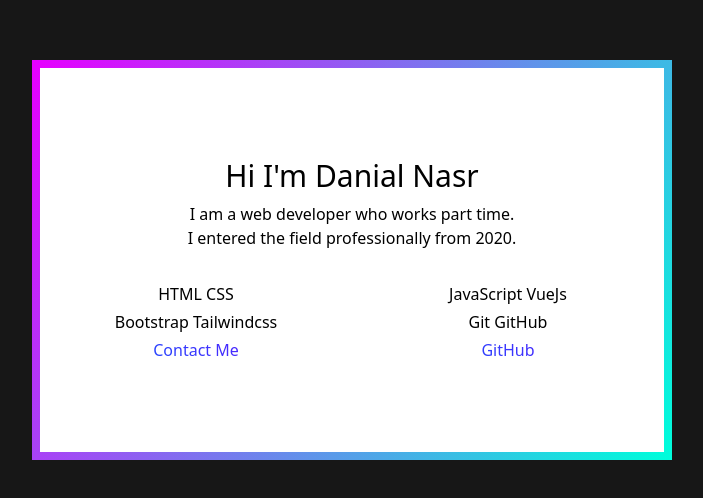
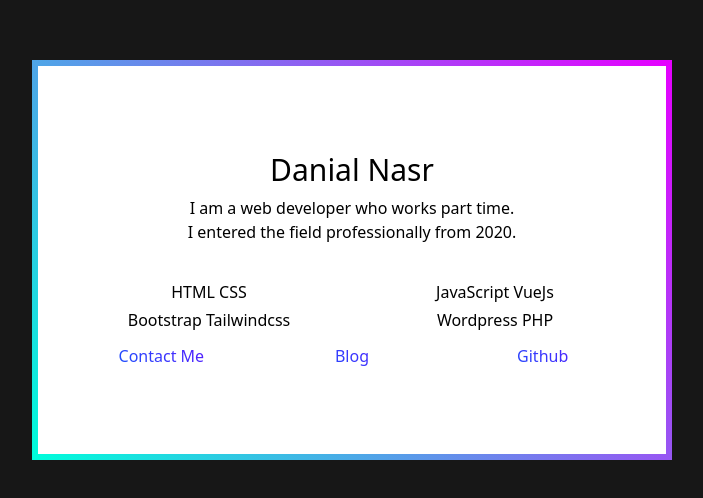
Before and after one commit to imdanieldev/imdanieldev.github.io, a Vue app: page / in a window 1280 px wide. Shown: the part 140-638 px from the top of the page, without its empty margins (288-991 px from the left). Built offline with nearby package versions, Linux system fonts and the light colour scheme.

Commit message:
nothing ...

```diff
--- a/index.html
+++ b/index.html
@@ -3,10 +3,10 @@
 <head>
      <meta charset="UTF-8"/>
      <meta name="viewport" content="width=device-width, initial-scale=1.0"/>
+     <meta name="google-site-verification" content="eJwMbRA2y_obxiVcu9wirhtessIMFynU94opyBkwwoM" />
      <title>Danial Nasr</title>
-     <meta name="google-site-verification" content="eJwMbRA2y_obxiVcu9wirhtessIMFynU94opyBkwwoM" />
 </head>
-<body class="selection:bg-slate-900 selection:text-white min-h-screen bg-neutral-900 text-white min-w-full">
+<body>
 <script type="module" src="/src/main.js"></script>
 </body>
 </html>
--- a/package.json
+++ b/package.json
@@ -17,6 +17,8 @@
     "@vitejs/plugin-vue": "^3.0.0",
     "autoprefixer": "^10.4.8",
     "postcss": "^8.4.16",
+    "sass": "^1.89.2",
+    "sass-loader": "^16.0.5",
     "tailwindcss": "^3.1.8",
     "vite": "^3.0.0"
   }
--- a/src/App.vue
+++ b/src/App.vue
@@ -1,16 +1,64 @@
 <template>
-     <intro/>
+     <div
+          class="selection:bg-slate-900 selection:text-white min-h-svh bg-neutral-900 text-white w-full relative flex justify-center items-center">
+          <section id="intro" class="min-h-svh w-full flex flex-col justify-center items-center px-2 py-4">
+               <div
+                    class="border-gradient relative z-10 bg-white text-black min-w-full flex justify-center items-center flex-col md:min-w-[50vw] min-h-[50vh] py-5 px-3 sm:px-7">
+                    <h1 class="text-center text-3xl break-words text-gradient2">Danial Nasr</h1>
+                    <p class="text-center mt-2 break-words">
+                         I am a web developer who works part time.
+                         <br />
+                         I entered the field professionally from 2020.
+                    </p>
+                    <ul
+                         class="grid grid-cols-1 mt-8 w-full justify-around text-center sm:grid-cols-2">
+                         <li class="list-none sm:mt-1 mt-2 break-words">HTML CSS</li>
+                         <li class="list-none sm:mt-1 mt-2 break-words">JavaScript VueJs</li>
+                         <li class="list-none sm:mt-1 mt-2 break-words">Bootstrap Tailwindcss</li>
+                         <li class="list-none sm:mt-1 mt-2 break-words">Wordpress PHP</li>
+                    </ul>
+                    <div class="grid justify-around grid-cols-1 w-full sm:grid-cols-3 mt-2">
+                         <a class="cursor-pointer font-medium text-gradient break-words text-center mt-2 sm:mt-1"
+                              href="//t.me/D6NTR">Contact Me</a>
+                         <a class="cursor-pointer font-medium text-gradient break-words text-center mt-2 sm:mt-1"
+                              href="/blog">Blog</a>
+                         <a class="cursor-pointer font-medium text-gradient break-words text-center mt-2 sm:mt-1"
+                              href="//github.com/imdanieldev">Github</a>
+                    </div>
+               </div>
+          </section>
+     </div>
+</template>
+<script setup>
+let deg = 0;
 
-</template>
+setInterval(() => {
+     deg += 2;
+     document
+          .querySelector(":root")
+          .style.setProperty(
+               "--gradient",
+               `linear-gradient(${deg}deg, #00fcdb, #e500ff) 1`
+          );
+     if (deg == 360) {
+          deg = 0;
+     }
+}, 200);
+</script>
+<style scoped>
+:root {
+     --gradient: linear-gradient(0deg, #00fcdb, #e500ff) 1;
+}
 
-<script>
-import intro from "./components/intro.vue";
+.border-gradient {
+     border: 6px solid;
+     border-image: var(--gradient);
+}
 
-
-export default {
-     name: "homepage",
-     components: {
-          intro,
-     }
-};
-</script>
+.text-gradient {
+     background: linear-gradient(45deg, #006dfc, #7300ff);
+     background-clip: text;
+     -webkit-background-clip: text;
+     -webkit-text-fill-color: transparent;
+}
+</style>
--- a/src/components/intro.vue
+++ /dev/null
@@ -1,134 +0,0 @@
-<template>
-     <section :id="section['id']" :class="section['class']">
-          <div :class="div['class']">
-               <h1 :class="title['class']">{{ title["text"] }}</h1>
-               <p :class="about['class']">
-                    {{ about["one"] }} <br/>
-                    {{ about["two"] }}
-               </p>
-               <ul :class="ul['class']">
-                    <li :class="skills['one']['class']">{{ skills["one"]["text"] }}</li>
-                    <li :class="skills['two']['class']">{{ skills["two"]["text"] }}</li>
-                    <li :class="skills['three']['class']">{{ skills["three"]["text"] }}</li>
-                    <li :class="skills['four']['class']">{{ skills["four"]["text"] }}</li>
-               </ul>
-               <div :class="contact['class']">
-                    <a :class="email['class']" :href="email['link']">{{ email["text"] }}</a>
-                    <a :class="github['class']" :href="github['link']">{{ github["text"] }}</a>
-               </div>
-
-          </div>
-     </section>
-</template>
-
-
-<script>
-export default {
-     name: "intro",
-     data() {
-          return {
-               section: {
-                    id: "intro",
-                    class: "min-h-screen w-full flex flex-col justify-center items-center",
-               },
-               contact: {
-                    class: "grid justify-around grid-cols-1 w-full sm:grid-cols-2",
-               },
-               title: {
-                    text: "Hi I'm Danial Nasr",
-                    class: "text-center text-3xl break-words",
-               },
-               div: {
-                    class:
-                         "border-gradient relative z-10 bg-white text-black min-w-full min-h-screen flex justify-center items-center flex-col md:min-w-[50vw] md:min-h-[50vh]",
-               },
-               ul: {
-                    class:
-                         "grid grid-cols-1 mt-8 w-full justify-around text-center sm:grid-cols-2",
-               },
-               email: {
-                    link: "https://t.me/D6NTR",
-                    text: "Contact Me",
-                    class:
-                         "cursor-pointer font-medium text-gradient break-words text-center mt-2 sm:mt-1",
-               },
-               github: {
-                    link: "https://github.com/imdanieldev",
-                    text: "GitHub",
-                    class:
-                         "cursor-pointer font-medium text-gradient break-words text-center mt-2 sm:mt-1",
-               },
-               about: {
-                    one: "I am a web developer who works part time.",
-                    two: "I entered the field professionally from 2020.",
-                    class: "max-w-2xs text-center mt-2 text-base break-words",
-               },
-               skills: {
-                    one: {
-                         text: "HTML CSS",
-                         class: "list-none break-words",
-                    },
-                    two: {
-                         text: "JavaScript VueJs",
-                         class: "list-none sm:mt-0 mt-2 break-words",
-                    },
-                    three: {
-                         text: "Bootstrap Tailwindcss",
-                         class: "list-none sm:mt-1 mt-2 break-words",
-                    },
-                    four: {
-                         text: "Git GitHub",
-                         class: "list-none sm:mt-1 mt-2 break-words",
-                    },
-               },
-          };
-     },
-     methods: {
-          load() {
-               document.querySelectorAll("#intro")[0].scrollIntoView();
-               document.querySelector("html").classList.add("scroll-smooth");
-          },
-          goTo(element) {
-               let el = document.querySelectorAll(element);
-               el[0].scrollIntoView();
-          },
-     },
-
-     mounted() {
-          this.load();
-     },
-     setup() {
-          let deg = 0;
-          setInterval(() => {
-               deg += 3;
-               document
-                    .querySelector(":root")
-                    .style.setProperty(
-                    "--gradient",
-                    `linear-gradient(${deg}deg, #00fcdb, #e500ff) 1`
-               );
-               if (deg == 360) {
-                    deg = 0;
-               }
-          }, 50);
-     },
-};
-</script>
-
-<style>
-:root {
-     --gradient: linear-gradient(0deg, #00fcdb, #e500ff) 1;
-}
-
-.border-gradient {
-     border: 8px solid;
-     border-image: var(--gradient);
-}
-
-.text-gradient {
-     background: linear-gradient(45deg, #006dfc, #7300ff);
-     background-clip: text;
-     -webkit-background-clip: text;
-     -webkit-text-fill-color: transparent;
-}
-</style>
--- a/vite.config.js
+++ b/vite.config.js
@@ -3,6 +3,6 @@ import vue from '@vitejs/plugin-vue'
 
 // https://vitejs.dev/config/
 export default defineConfig({
-    base: "/",
+  base: "/",
   plugins: [vue()]
 })
```
Also changed, not shown: 1 other file (tests, documents, lock files or other folders).
